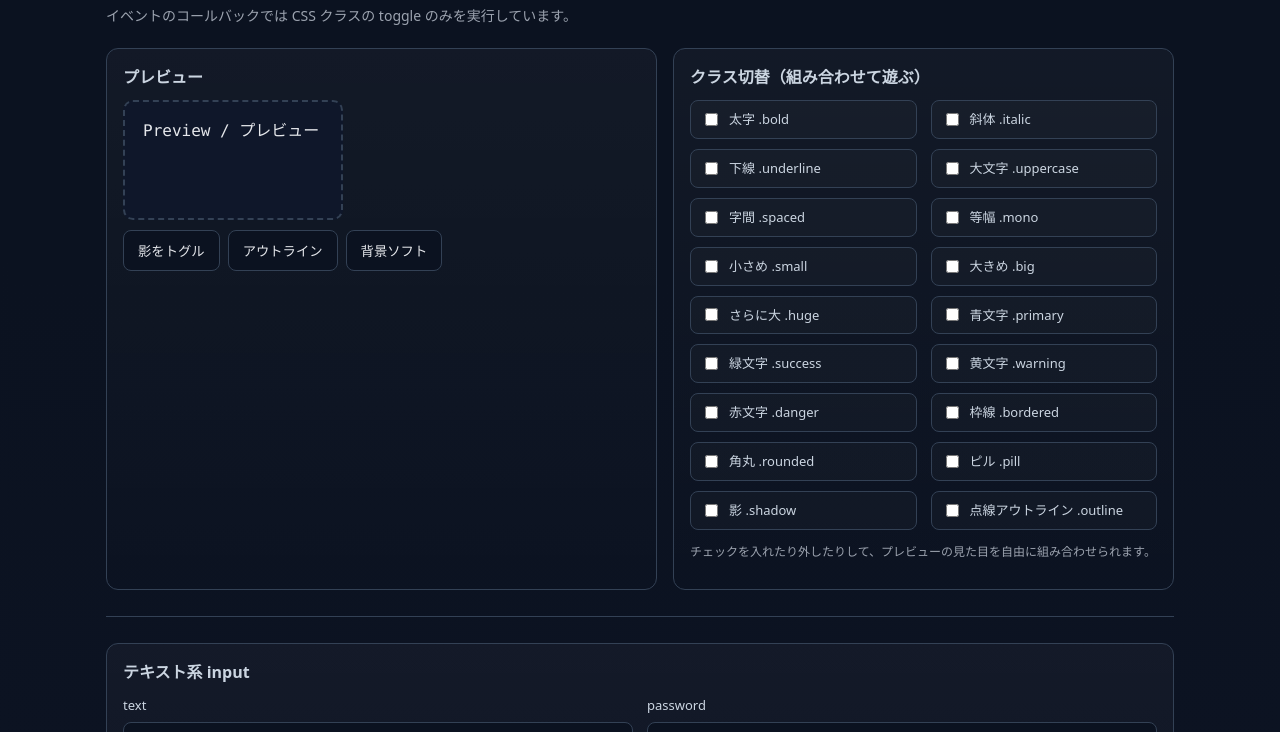
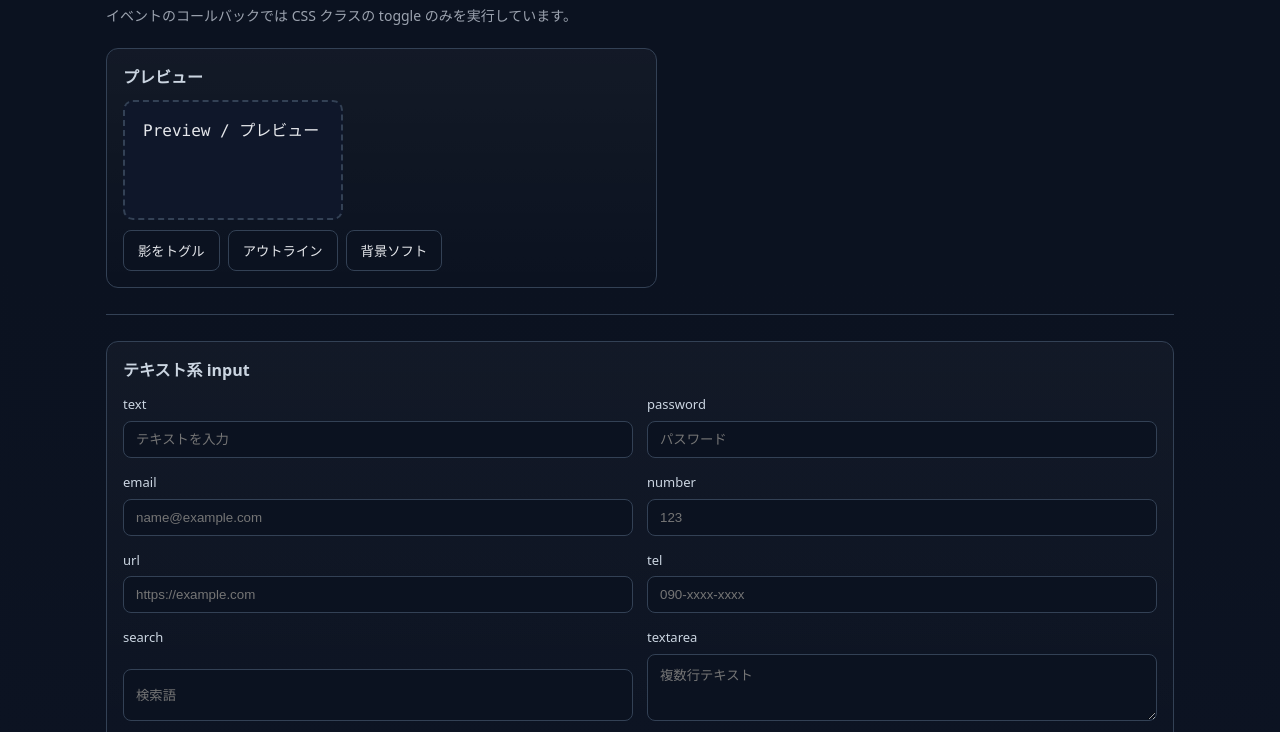
Before and after one commit to minaph/IAMAS2026-web-learn, a plain HTML site: page input-elements.html in a window 1280 px wide. Shown: the part 65-797 px from the top of the page. Drawn offline with Linux system fonts and the light colour scheme.

Commit message:
たくさんのCSSトグルを削除

```diff
--- a/input-elements.html
+++ b/input-elements.html
@@ -214,31 +214,6 @@
             <button class="btn" data-toggle-target="#preview" data-toggle-class="bg-soft" data-toggle-event="click">背景ソフト</button>
           </div>
         </section>
-
-        <section class="panel">
-          <h2 class="section-title">クラス切替（組み合わせて遊ぶ）</h2>
-          <div class="controls">
-            <label class="control"><input type="checkbox" data-toggle-target="#preview" data-toggle-class="bold"> 太字 .bold</label>
-            <label class="control"><input type="checkbox" data-toggle-target="#preview" data-toggle-class="italic"> 斜体 .italic</label>
-            <label class="control"><input type="checkbox" data-toggle-target="#preview" data-toggle-class="underline"> 下線 .underline</label>
-            <label class="control"><input type="checkbox" data-toggle-target="#preview" data-toggle-class="uppercase"> 大文字 .uppercase</label>
-            <label class="control"><input type="checkbox" data-toggle-target="#preview" data-toggle-class="spaced"> 字間 .spaced</label>
-            <label class="control"><input type="checkbox" data-toggle-target="#preview" data-toggle-class="mono"> 等幅 .mono</label>
-            <label class="control"><input type="checkbox" data-toggle-target="#preview" data-toggle-class="small"> 小さめ .small</label>
-            <label class="control"><input type="checkbox" data-toggle-target="#preview" data-toggle-class="big"> 大きめ .big</label>
-            <label class="control"><input type="checkbox" data-toggle-target="#preview" data-toggle-class="huge"> さらに大 .huge</label>
-            <label class="control"><input type="checkbox" data-toggle-target="#preview" data-toggle-class="primary"> 青文字 .primary</label>
-            <label class="control"><input type="checkbox" data-toggle-target="#preview" data-toggle-class="success"> 緑文字 .success</label>
-            <label class="control"><input type="checkbox" data-toggle-target="#preview" data-toggle-class="warning"> 黄文字 .warning</label>
-            <label class="control"><input type="checkbox" data-toggle-target="#preview" data-toggle-class="danger"> 赤文字 .danger</label>
-            <label class="control"><input type="checkbox" data-toggle-target="#preview" data-toggle-class="bordered"> 枠線 .bordered</label>
-            <label class="control"><input type="checkbox" data-toggle-target="#preview" data-toggle-class="rounded"> 角丸 .rounded</label>
-            <label class="control"><input type="checkbox" data-toggle-target="#preview" data-toggle-class="pill"> ピル .pill</label>
-            <label class="control"><input type="checkbox" data-toggle-target="#preview" data-toggle-class="shadow"> 影 .shadow</label>
-            <label class="control"><input type="checkbox" data-toggle-target="#preview" data-toggle-class="outline"> 点線アウトライン .outline</label>
-          </div>
-          <p class="note">チェックを入れたり外したりして、プレビューの見た目を自由に組み合わせられます。</p>
-        </section>
       </div>
 
       <div style="height:12px"></div>
```
